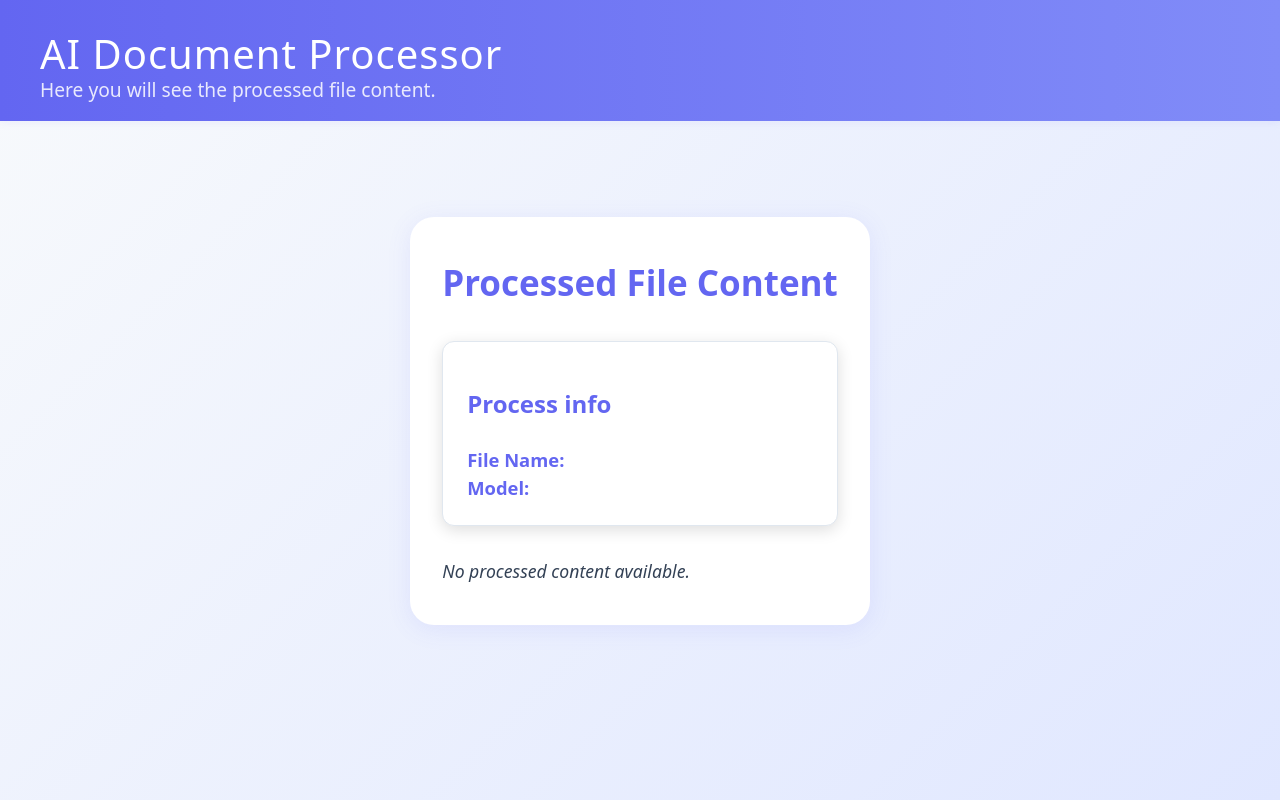
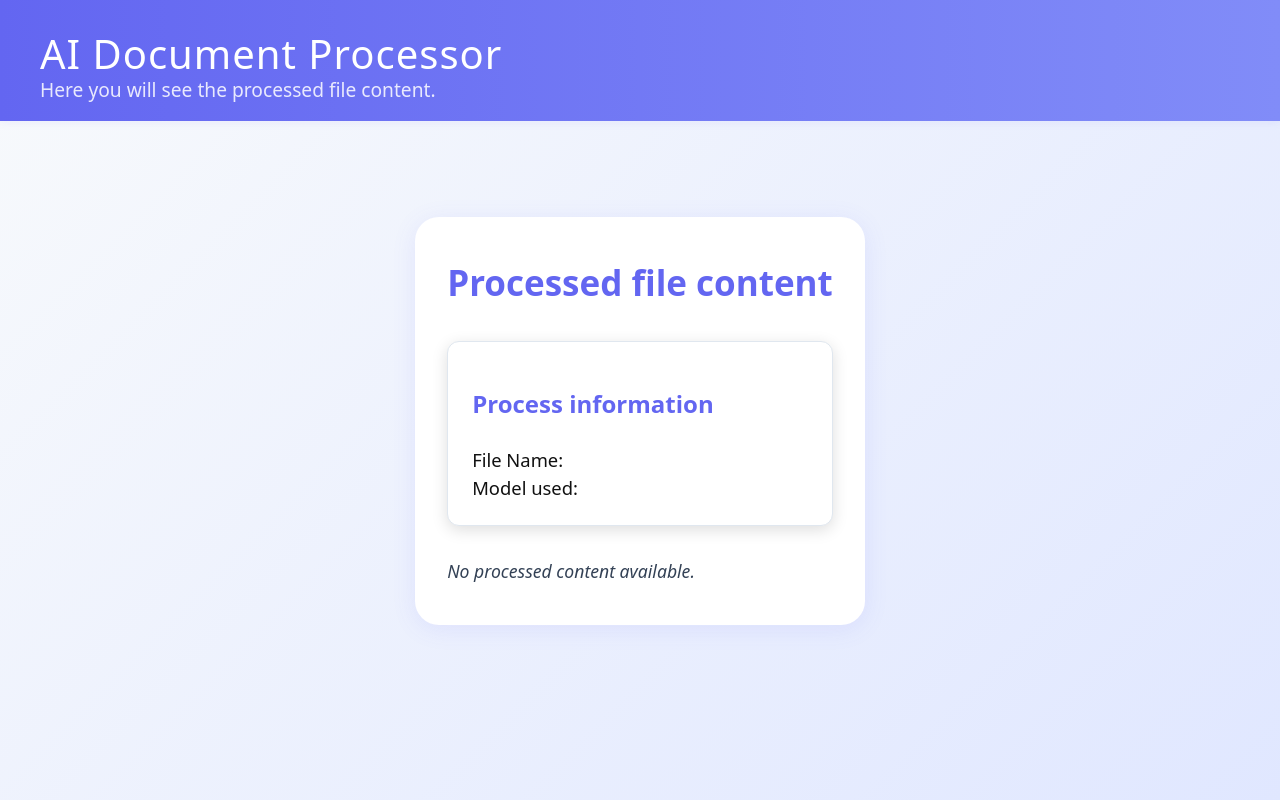
Before and after one commit to lrisaro-launch/devcycle-ai-ui, a React (Vite) app in the folder devcyclefront/: page /processed in a window 1280 px wide. Built offline with nearby package versions, Linux system fonts and the light colour scheme.

Commit message:
update titles and subtitles for consistency in ProcessedFileView

```diff
--- a/devcyclefront/src/components/ProcessedFileView.css
+++ b/devcyclefront/src/components/ProcessedFileView.css
@@ -37,6 +37,13 @@
 .pfv-epica {
   color: #6366f1;
   font-weight: 700;
+  font-size: 1.15rem;
+  margin-bottom: 0.5rem;
+}
+
+.pfv-subtitle {
+  color: #111;
+  font-weight: 500;
   font-size: 1.15rem;
   margin-bottom: 0.5rem;
 }
--- a/devcyclefront/src/components/ProcessedFileView.tsx
+++ b/devcyclefront/src/components/ProcessedFileView.tsx
@@ -11,7 +11,7 @@ const ProcessedFileView: React.FC = () => {
   const [isCreating, setIsCreating] = useState<boolean>(false);
   const [showSuccess, setShowSuccess] = useState<boolean>(false);
   const navigate = useNavigate();
-
+  console.log("ProcessedFileView result:", result);
   const handleSubmit = async (e: React.FormEvent) => {
       e.preventDefault();
       setIsCreating(true);
@@ -45,21 +45,21 @@ const ProcessedFileView: React.FC = () => {
       <AppHeader subtitle="Here you will see the processed file content." />
       <main className="file-upload-main">
         <form onSubmit={handleSubmit}>
-          <div className="pfv-title">Processed File Content</div>
+          <div className="pfv-title">Processed file content</div>
           <div className="pfv-historia-card">
-            <h2 className="pfv-section-title">Process info</h2>
+            <h2 className="pfv-section-title">Process information</h2>
             <div className="pfv-file-info-row">
-              <span className="pfv-epica">File Name: </span>
-              <span className="pfv-file-name">{result?.analisis?.hitos[0]}</span>
+              <span className="pfv-subtitle">File Name: </span>
+              <span className="pfv-file-name">{result?.analisis?.nombre_archivo}</span>
               <br />
-              <span className="pfv-epica">Model: </span>
+              <span className="pfv-subtitle">Model used: </span>
               <span className="pfv-file-name">{result?.modelo_usado}</span>
             </div>
           </div>
           {historias && Array.isArray(historias) && historias.length > 0 ? (
             <section className="pfv-section">
               <div className="pfv-historia-card">
-                <h2 className="pfv-section-title">User Stories</h2>
+                <h2 className="pfv-section-title">User stories</h2>
                 <div className="pfv-historias-list">
                   {historias.map((historia: any, idx: number) => (
                     <div key={idx} className="pfv-historia-card">
@@ -70,7 +70,7 @@ const ProcessedFileView: React.FC = () => {
                         {historia.description}
                       </span>
                       <br />
-                      <span className="pfv-epica">
+                      <span className="pfv-subtitle">
                         Acceptance criteria:
                       </span>
                       <span className="pfv-historia">
```
